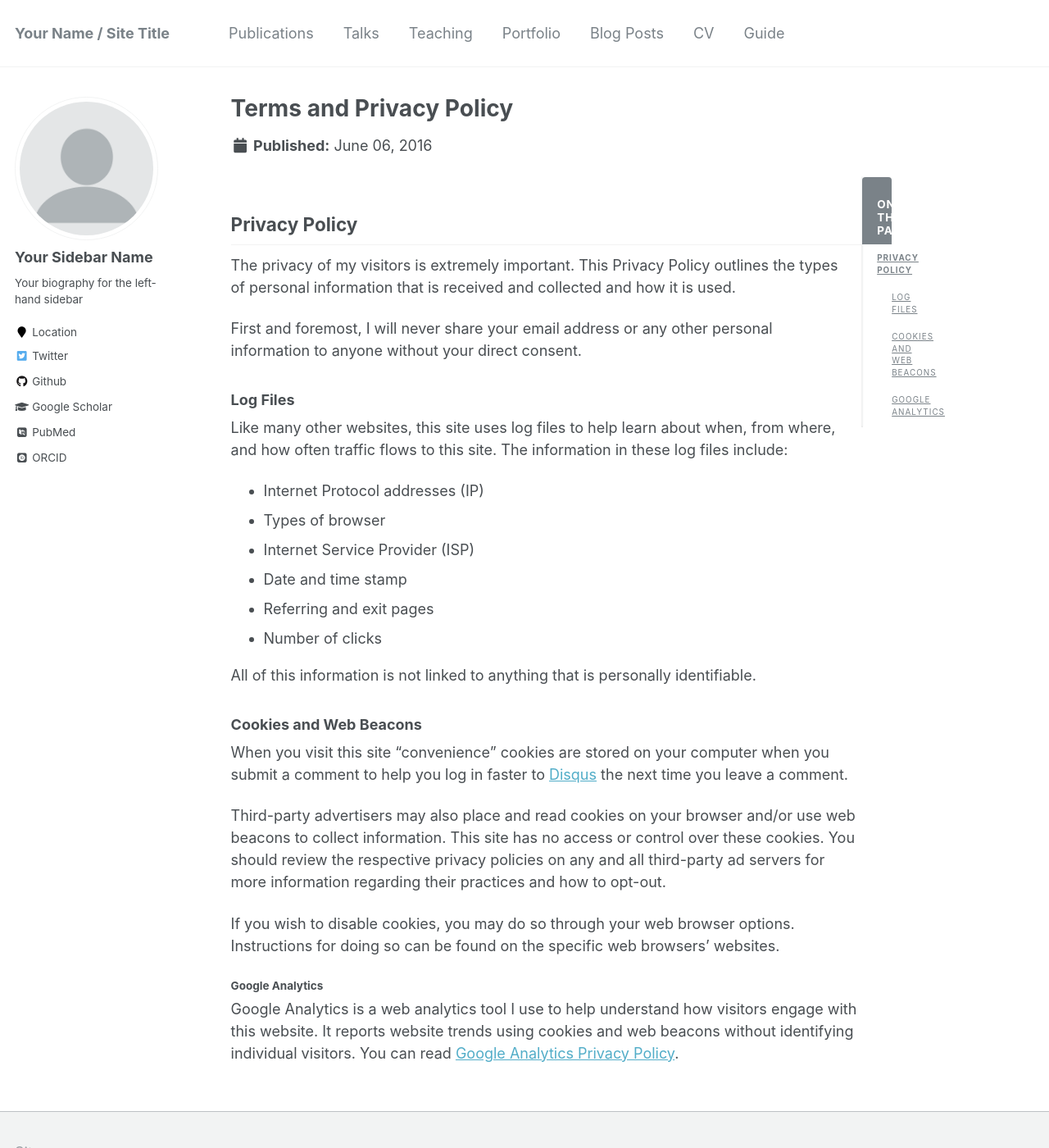
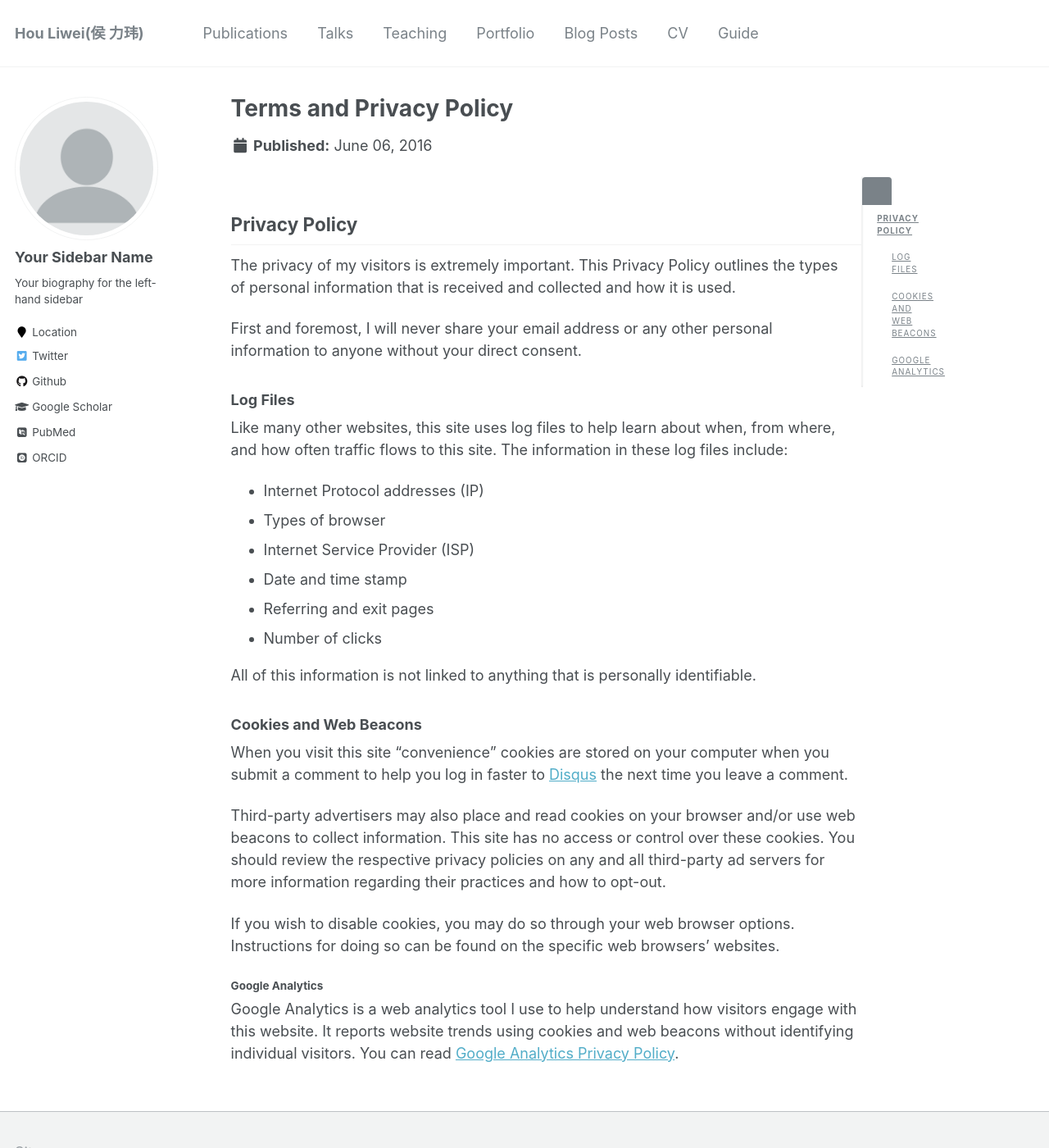
Before and after one commit to LiweiHou/LiweiHou.github.io, a Jekyll site: the page built from _pages/terms.md, in a window 1280 px wide and 1400 px high. Shown: the whole window at 82% size. Built offline with Jekyll 4.4.1, drawn with Linux system fonts in a browser that asks for light colours; some web fonts are replaced; some of the changed text lies outside the part shown.

Commit message:
Add files via upload

```diff
--- a/_config.yml
+++ b/_config.yml
@@ -6,10 +6,10 @@
 # `jekyll serve`. If you change this file, please restart the server process.
 
 # Site Settings
-locale                   : "en-US"
-title                    : "Your Name / Site Title"
+locale                   : "China-Changsha"
+title                    : "Hou Liwei(侯 力玮)"
 title_separator          : "-"
-name                     : &name "Your Name"
+name                     : &name "Hou Liwei"
 description              : &description "personal description"
 url                      : https://academicpages.github.io # the base hostname & protocol for your site e.g. "https://mmistakes.github.io"
 baseurl                  : "" # the subpath of your site, e.g. "/blog"
```
